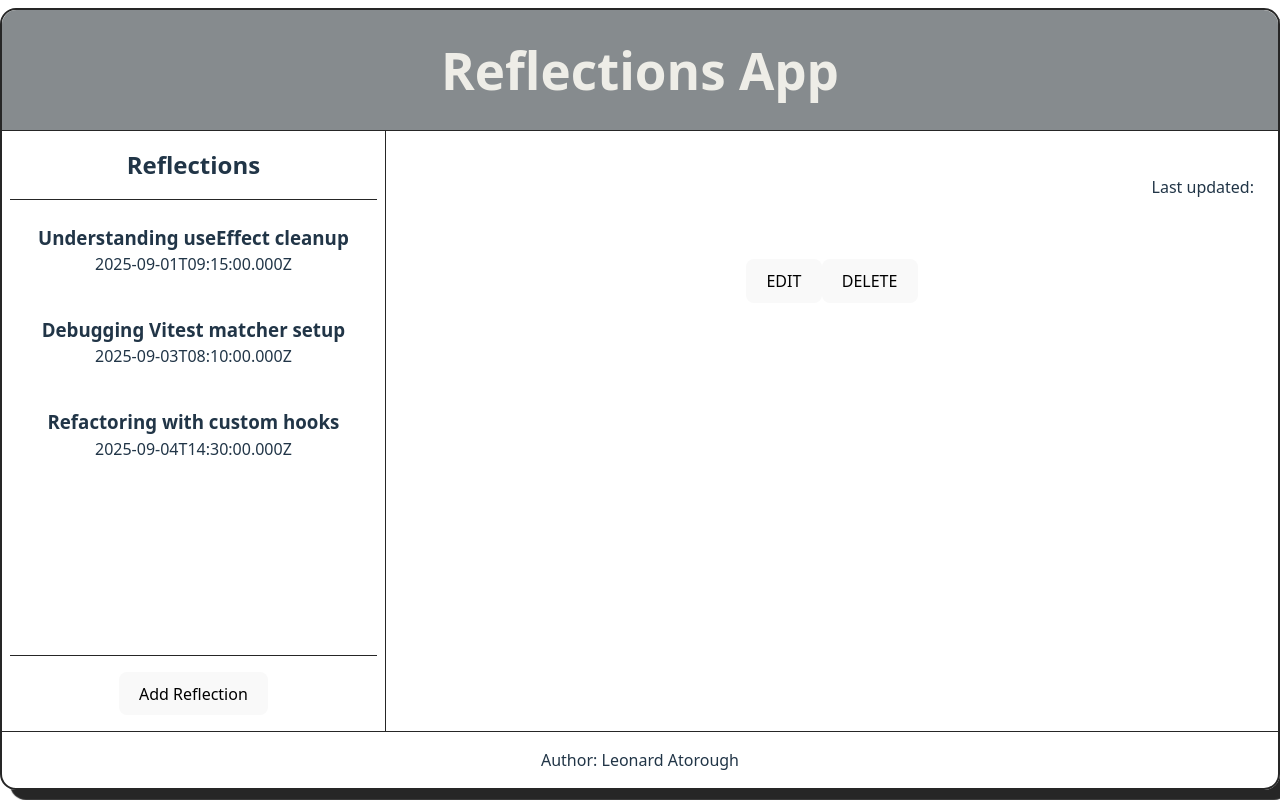
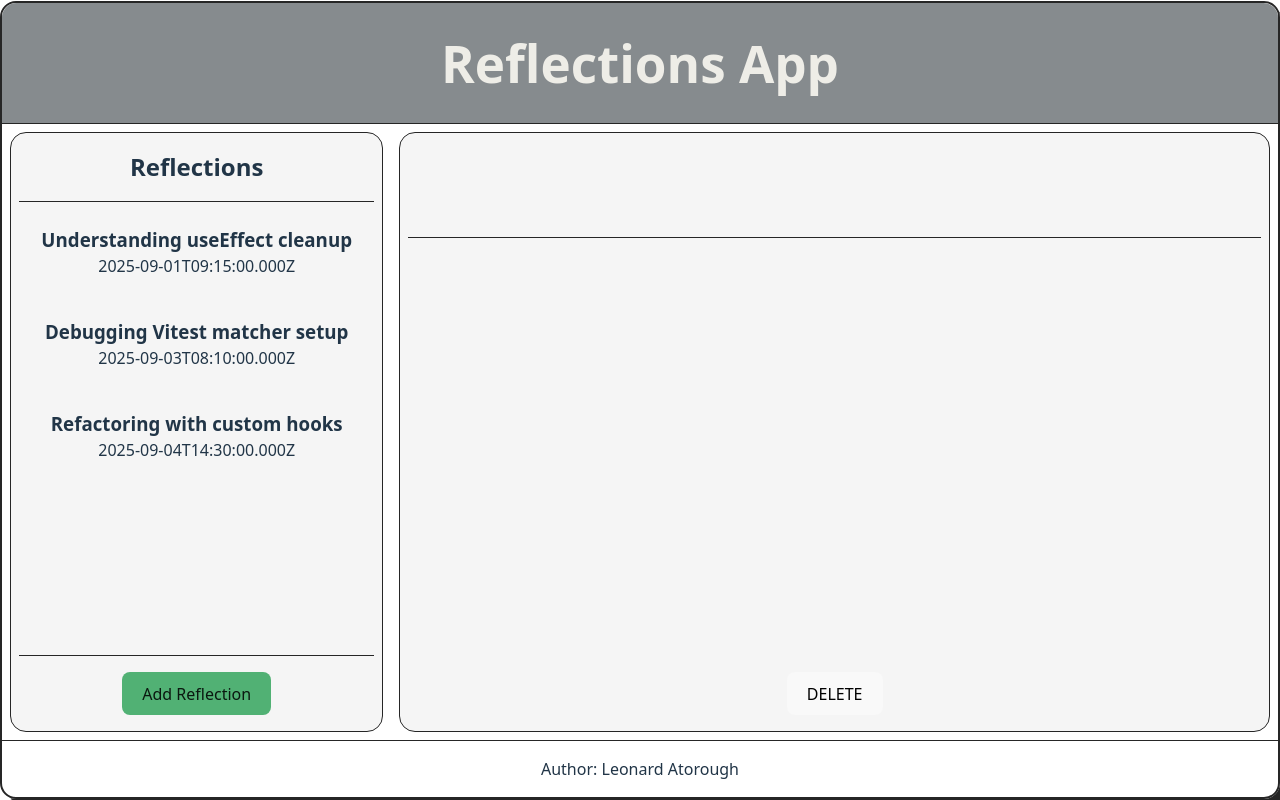
Before and after one commit to Leonard-Atorough/reflections-app, a React (Vite) app: page / in a window 1280 px wide. Built offline with nearby package versions, Linux system fonts and the light colour scheme.

Commit message:
loads of changes

```diff
--- a/src/App.css
+++ b/src/App.css
@@ -1,8 +1,10 @@
+@import url(./styles/_variables.css);
+
 #root {
   max-width: 1280px;
   width: 100%;
   height: 100%;
-  margin: 0.5rem auto;
+  margin: auto;
   padding: 0;
   text-align: center;
   border: 2px solid #262626;
@@ -18,11 +20,3 @@
   min-height: 70vh;
   box-sizing: border-box;
 }
-
-.card {
-  padding: 2em;
-}
-
-.read-the-docs {
-  color: #888;
-}
--- a/src/components/Reflection/ReflectionDetail.module.css
+++ b/src/components/Reflection/ReflectionDetail.module.css
@@ -1,12 +1,22 @@
 .reflectionHeader {
   display: flex;
-  align-items: center;
+  align-items: flex-end;
   justify-content: space-between;
   padding: 0 1rem;
   min-height: 80px;
+  border-bottom: 1px solid #262626;
+  padding-bottom: 0.5rem;
+
+  > h2 {
+    padding: 0;
+    margin-bottom: 0;
+  }
 }
 
 .reflectionBody {
   padding: 1rem;
   text-align: justify;
+  white-space: pre-wrap;
+  word-break: break-word;
+  height: 100%;
 }
--- a/src/components/Reflection/ReflectionDetail.tsx
+++ b/src/components/Reflection/ReflectionDetail.tsx
@@ -15,17 +15,15 @@ export function ReflectionDetail({ reflection, setIsEditing }: props) {
         onFocus={() => {
           setIsEditing(true);
         }}
+        onClick={() => {
+          setIsEditing(true);
+        }}
         className={styles.reflectionHeader}
         tabIndex={0}
+        data-testId="Details header"
       >
-        <h2
-          onClick={() => {
-            setIsEditing(true);
-          }}
-        >
-          {reflection?.title}
-        </h2>
-        <p>Last updated: {reflection?.dateUpdated}</p>
+        <h2>{reflection?.title}</h2>
+        <p>{reflection ? reflection.dateUpdated : ""}</p>
       </div>
       <p
         onClick={() => {
@@ -34,16 +32,9 @@ export function ReflectionDetail({ reflection, setIsEditing }: props) {
         className={styles.reflectionBody}
         tabIndex={0}
       >
-        {reflection?.content.split("<br/>").map((line, idx) => (
-          <span key={idx}>
-            {line}
-            <br />
-            <br />
-          </span>
-        ))}
+        {reflection?.content ?? ""}
       </p>
       <div>
-        <button>EDIT</button>
         <button>DELETE</button>
       </div>
     </>
--- a/src/components/Reflection/ReflectionForm.module.css
+++ b/src/components/Reflection/ReflectionForm.module.css
@@ -39,4 +39,5 @@
   overflow-y: auto;
   scrollbar-width: thin;
   background-clip: padding-box;
+  font-size: 16px;
 }
--- a/src/components/Reflection/ReflectionForm.tsx
+++ b/src/components/Reflection/ReflectionForm.tsx
@@ -22,8 +22,8 @@ export function ReflectionForm({ reflection, setReflections }: props) {
             id: reflection?.id ?? uuidv4(),
             title,
             content,
-            dateCreated: reflection?.dateCreated ?? Date.now().toString(),
-            dateUpdated: Date.now().toString(),
+            dateCreated: reflection?.dateCreated ?? Date.now().toLocaleString(),
+            dateUpdated: Date.now().toLocaleString(),
           };
           if (exists) {
             return prev.map((r) =>
@@ -51,7 +51,7 @@ export function ReflectionForm({ reflection, setReflections }: props) {
           className={styles.title}
           onChange={(e) => setTitle(e.target.value)}
         />
-        <p>{Date.now().toString()}</p>
+        <p>{reflection?.dateUpdated}</p>
       </div>
       <textarea
         name="content"
--- a/src/components/Reflection/ReflectionItem.module.css
+++ b/src/components/Reflection/ReflectionItem.module.css
@@ -12,7 +12,8 @@
 }
 
 .reflectionItem.selected {
-  background: #e7d2cc;
+  background: #a5d6d4
+  ;
 }
 
 .reflectionTitle {
--- a/src/components/layout/Layout.module.css
+++ b/src/components/layout/Layout.module.css
@@ -17,11 +17,15 @@ aside {
   flex-direction: column;
   align-items: center;
   justify-content: space-between;
+  background-color: whitesmoke;
   gap: 2rem;
   min-height: 75vh;
   height: 100%;
   width: 30%;
   padding: 1rem 0.5rem;
+  border: 1px solid #262626;
+  border-radius: 1rem;
+  margin: 0.5rem;
 
   div {
     width: 100%;
@@ -37,6 +41,10 @@ aside {
   .addButton {
     padding-top: 1rem;
     border-top: 1px solid #262626;
+    > button {
+      background-color: #51b174;
+      color: #0b1810;
+    }
   }
 }
 
@@ -47,6 +55,9 @@ main {
   flex-direction: column;
   place-items: stretch center;
   box-sizing: border-box;
-  border-left: 1px solid #262626;
   padding: 1rem 0.5rem;
+  background-color: whitesmoke;
+  border: 1px solid #262626;
+  border-radius: 1rem;
+  margin: 0.5rem;
 }
--- a/src/data/mockReflections.ts
+++ b/src/data/mockReflections.ts
@@ -7,9 +7,9 @@ export const mockReflections: Reflection[] = [
     dateCreated: "2025-09-01T09:15:00.000Z",
     dateUpdated: "2025-09-01T09:15:00.000Z",
     content: `
-Today I finally internalized how cleanup functions work inside useEffect. I had been setting up intervals and subscriptions without realizing that failing to clean them up could lead to memory leaks and unexpected behavior, especially when components unmount or re-render frequently.<br/>
+Today I finally internalized how cleanup functions work inside useEffect. I had been setting up intervals and subscriptions without realizing that failing to clean them up could lead to memory leaks and unexpected behavior, especially when components unmount or re-render frequently.
 
-The key insight was that returning a function from useEffect isn't just optional—it's essential when you're dealing with side effects that persist beyond the initial render. I refactored a component that was leaking timers and immediately saw performance improvements.<br/>
+The key insight was that returning a function from useEffect isn't just optional—it's essential when you're dealing with side effects that persist beyond the initial render. I refactored a component that was leaking timers and immediately saw performance improvements.
 
 This also made me think more deeply about lifecycle in React. Even though hooks abstract away the class component lifecycle methods, the underlying principles still apply. Cleanup is not just a technical requirement—it's a signal of thoughtful resource management.
     `.trim(),
@@ -20,9 +20,9 @@ This also made me think more deeply about lifecycle in React. Even though hooks
     dateCreated: "2025-09-02T18:42:00.000Z",
     dateUpdated: "2025-09-03T08:10:00.000Z",
     content: `
-Spent way too long today trying to get jest-dom matchers working with Vitest. The issue turned out to be a subtle config inheritance problem—my test setup file wasn't properly extending the base config, so the matchers weren't being registered.<br/>
+Spent way too long today trying to get jest-dom matchers working with Vitest. The issue turned out to be a subtle config inheritance problem—my test setup file wasn't properly extending the base config, so the matchers weren't being registered.
 
-Once I isolated the problem, I created a reusable test harness that includes the correct setup and avoids duplication. I also added a debug log to confirm matcher availability during test runs, which helped me catch a missing import in one of the test files.<br/>
+Once I isolated the problem, I created a reusable test harness that includes the correct setup and avoids duplication. I also added a debug log to confirm matcher availability during test runs, which helped me catch a missing import in one of the test files.
 
 This experience reinforced the importance of understanding tooling defaults. Vitest is fast and powerful, but its configuration model is different from Jest, and assumptions don't always carry over. I’m documenting this in my debug journal so I don’t fall into the same trap again.
     `.trim(),
@@ -33,9 +33,9 @@ This experience reinforced the importance of understanding tooling defaults. Vit
     dateCreated: "2025-09-04T14:30:00.000Z",
     dateUpdated: "2025-09-04T14:30:00.000Z",
     content: `
-I refactored a messy component today by extracting the localStorage logic into a custom hook. The result was cleaner, more readable, and easier to test. It also made me appreciate how hooks can encapsulate behavior without sacrificing composability.<br/>
+I refactored a messy component today by extracting the localStorage logic into a custom hook. The result was cleaner, more readable, and easier to test. It also made me appreciate how hooks can encapsulate behavior without sacrificing composability.
 
-The hook handles serialization, deserialization, and fallback defaults. I added a debounce mechanism to avoid excessive writes, and now I'm considering whether to expose a manual flush method for edge cases. This feels like a good candidate for reuse across multiple components.<br/>
+The hook handles serialization, deserialization, and fallback defaults. I added a debounce mechanism to avoid excessive writes, and now I'm considering whether to expose a manual flush method for edge cases. This feels like a good candidate for reuse across multiple components.
 
 What surprised me was how much cognitive load was lifted by moving logic out of the component. It’s not just about DRY code—it’s about clarity. When the component only cares about rendering and interaction, the mental model becomes simpler and easier to reason about.
     `.trim(),
--- /dev/null
+++ b/src/styles/_variables.css
@@ -0,0 +1,8 @@
+:root {
+  /* colors */
+  --text: #0b1810;
+  --background: #f5faf7;
+  --primary: #51b174;
+  --secondary: #a5d6d4;
+  --accent: #77bcc2;
+}
--- /dev/null
+++ b/src/types/Mode.ts
@@ -0,0 +1 @@
+export type Mode = "new" | "edit" | "view";
```
Also changed, not shown: 2 other files (tests, documents, lock files or other folders).
